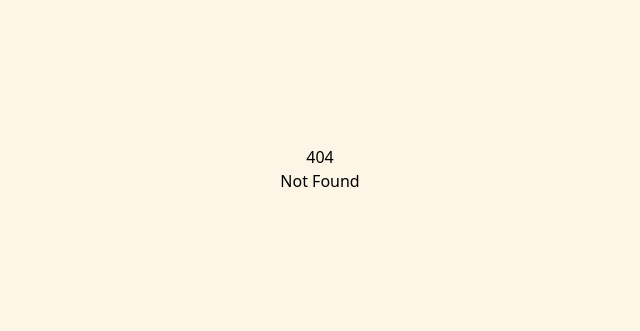
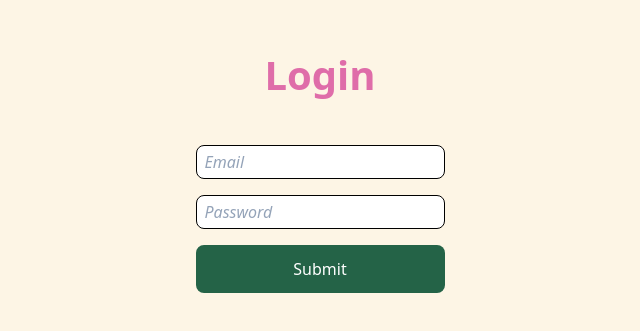
Before and after one commit to bosi-programming/startpage, a SvelteKit app: page /login in a window 1280 px wide. Before the commit this address had no page. Shown: the part 231-562 px from the top of the page, without its empty margins (320-960 px from the left). Built offline with nearby package versions, Linux system fonts and the light colour scheme.

Commit message:
Start login FE

```diff
--- a/src/components/Button/Button.d.ts
+++ b/src/components/Button/Button.d.ts
@@ -1,10 +1,11 @@
 import type { Snippet, SvelteComponent } from 'svelte';
 
 export interface ButtonProps {
-  onclick: SvelteComponent['onclick']
+  onclick?: SvelteComponent['onclick']
   children: Snippet | string;
   className?: string;
   color?: 'default' | 'primary' | 'secondary';
   size?: 'small' | 'medium' | 'full-width';
   action?: 'error' | 'warning' | 'success' | 'info';
+  type?: 'button' | 'submit' | 'reset';
 }
--- a/src/components/Button/Button.styles.ts
+++ b/src/components/Button/Button.styles.ts
@@ -9,8 +9,8 @@ export const actionClasses = {
 
 export const colorsClasses = {
   default: actionClasses['info'],
-  primary: 'bg-primary-on-light text-white dark:bg-primary-on-dark',
-  secondary: 'bg-secondary-on-light text-white dark:bg-secondary-on-dark',
+  primary: 'bg-primary-on-light text-white dark:bg-primary-on-dark dark:text-black',
+  secondary: 'bg-secondary-on-light text-white dark:bg-secondary-on-dark dark:text-black',
 }
 
 export const sizeClasses = {
--- /dev/null
+++ b/src/components/Button/index.ts
@@ -0,0 +1 @@
+export { default as Button } from './Button.svelte'
--- a/src/components/Input/Input.svelte
+++ b/src/components/Input/Input.svelte
@@ -2,24 +2,18 @@
 	import type { HTMLInputAttributes } from 'svelte/elements';
 
 	const {
-    labelChildren,
+		placeholder,
 		...rest
 	}: {
-    labelChildren?: string;
+		placeholder?: string;
 		className?: string;
 	} & HTMLInputAttributes = $props();
 </script>
 
 <input
-  aria-label={labelChildren}
-  placeholder={labelChildren}
+	aria-label={placeholder}
+	{placeholder}
 	type="text"
 	{...rest}
-  class={`bg-gray-50 border border-gray-300 text-gray-900
-           text-sm rounded-lg focus:ring-blue-500
-          focus:border-blue-500 p-2.5 dark:bg-green dark:border-emerald
-          outline-none
-          dark:placeholder-peach dark:text-peach
-          dark:focus:ring-emerald
-          dark:focus:border-emerald ${rest.className}`}
+	class={`bg-gray-50 border-gray-300 text-gray-900 text-sm rounded-lg border px-2 py-1 outline-none placeholder:text-slate-400 focus:border-blue-500 focus:ring-blue-500 dark:border-emerald dark:bg-green dark:text-peach placeholder:italic dark:focus:border-emerald dark:focus:ring-emerald ${rest.className}`}
 />
--- /dev/null
+++ b/src/components/Input/index.ts
@@ -0,0 +1 @@
+export { default as Input } from './Input.svelte';
--- a/src/components/Typography/Typography.d.ts
+++ b/src/components/Typography/Typography.d.ts
@@ -7,7 +7,7 @@ export interface TypographyProps {
   color?: TColor;
   size?: TSize;
   className?: string;
-  as?: 'a' | 'p' | 'h1' | 'h2' | 'h3' | 'h4' | 'h5' | 'h6' | 'span' | 'details';
+  as?: 'a' | 'p' | 'h1' | 'h2' | 'h3' | 'h4' | 'h5' | 'h6' | 'span' | 'details' | 'label';
   children: Snippet | string;
   href?: string;
   target?: HTMLAnchorElement['target'];
--- /dev/null
+++ b/src/components/Typography/index.ts
@@ -0,0 +1 @@
+export { default as Typography } from './Typography.svelte'
--- /dev/null
+++ b/src/components/index.ts
@@ -0,0 +1,3 @@
+export * from './Input'
+export * from './Typography'
+export * from './Button'
--- /dev/null
+++ b/src/modules/Login/Login.svelte
@@ -0,0 +1,10 @@
+<script lang="ts">
+	import { Button, Input, Typography } from '@/components';
+</script>
+
+<Typography size="h1" className="mb-10" color="secondary">Login</Typography>
+<form class="mx-auto grid gap-y-4">
+	<Input className="py-1 px-2" type="email" placeholder="Email" />
+	<Input className="py-1 px-2" type="password" placeholder="Password" />
+	<Button type="submit" color="primary">Submit</Button>
+</form>
--- /dev/null
+++ b/src/routes/login/+page.svelte
@@ -0,0 +1,5 @@
+<script>
+	import Login from "@/modules/Login/Login.svelte";
+
+</script>
+<Login />
```
Lines whose indentation alone changed are shown as unchanged.
